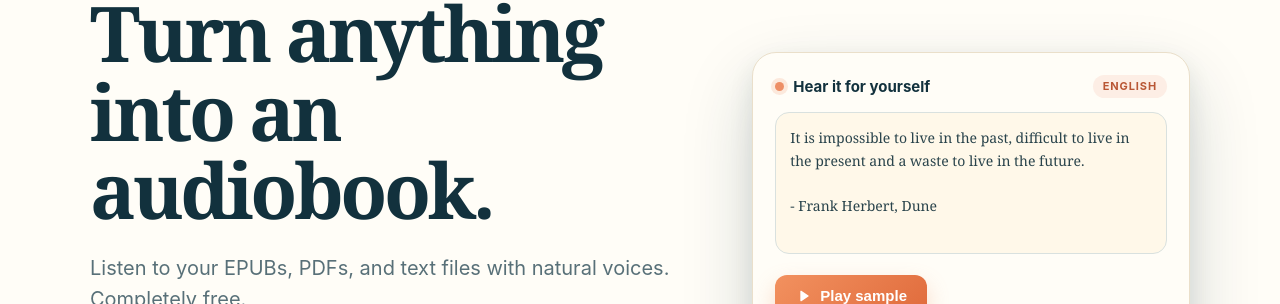
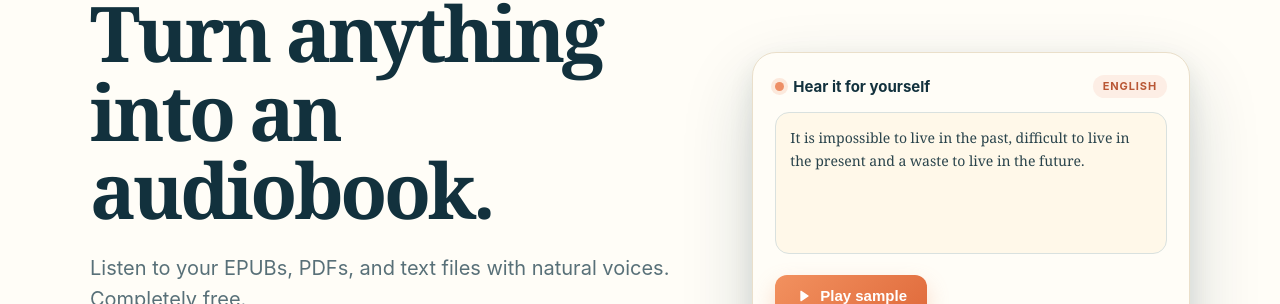
Before and after one commit to fatherGoose1/freereader-frontend, a Next.js app: page / in a window 1280 px wide. Shown: the part 191-495 px from the top of the page. Built offline with nearby package versions, Linux system fonts and the light colour scheme; no server answers.

Commit message:
chore: simplify demo quote

```diff
--- a/app/components/HeroDemo.tsx
+++ b/app/components/HeroDemo.tsx
@@ -4,7 +4,7 @@ import { useEffect, useRef, useState } from "react";
 import { isLikelyEnglish } from "../reader/languageDetection";
 
 const DEFAULT_TEXT =
-  "It is impossible to live in the past, difficult to live in the present and a waste to live in the future.\n\n- Frank Herbert, Dune";
+  "It is impossible to live in the past, difficult to live in the present and a waste to live in the future.";
 const MAX_LENGTH = 800;
 
 type Status = { kind: "error" | "info"; message: string } | null;
```
